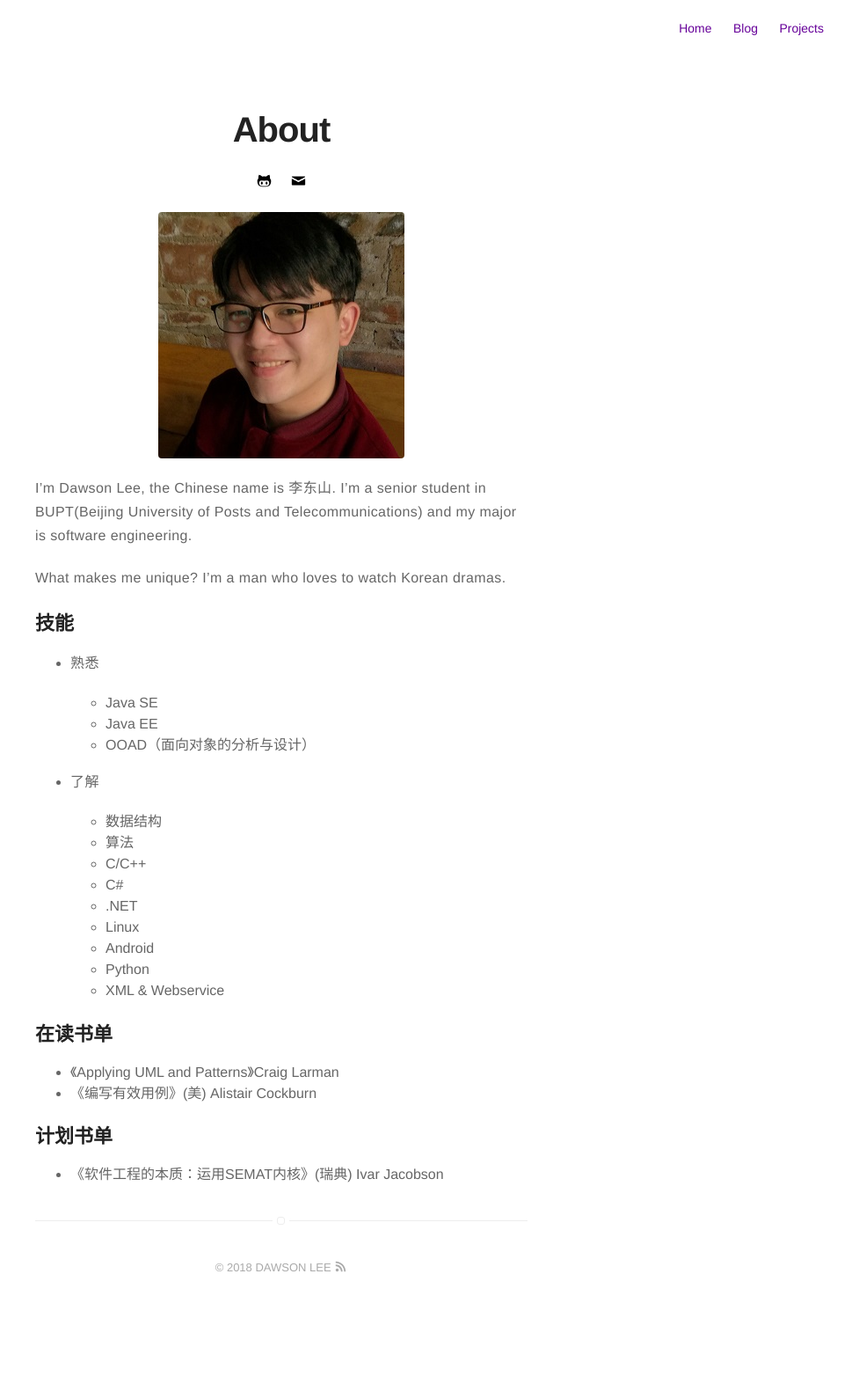
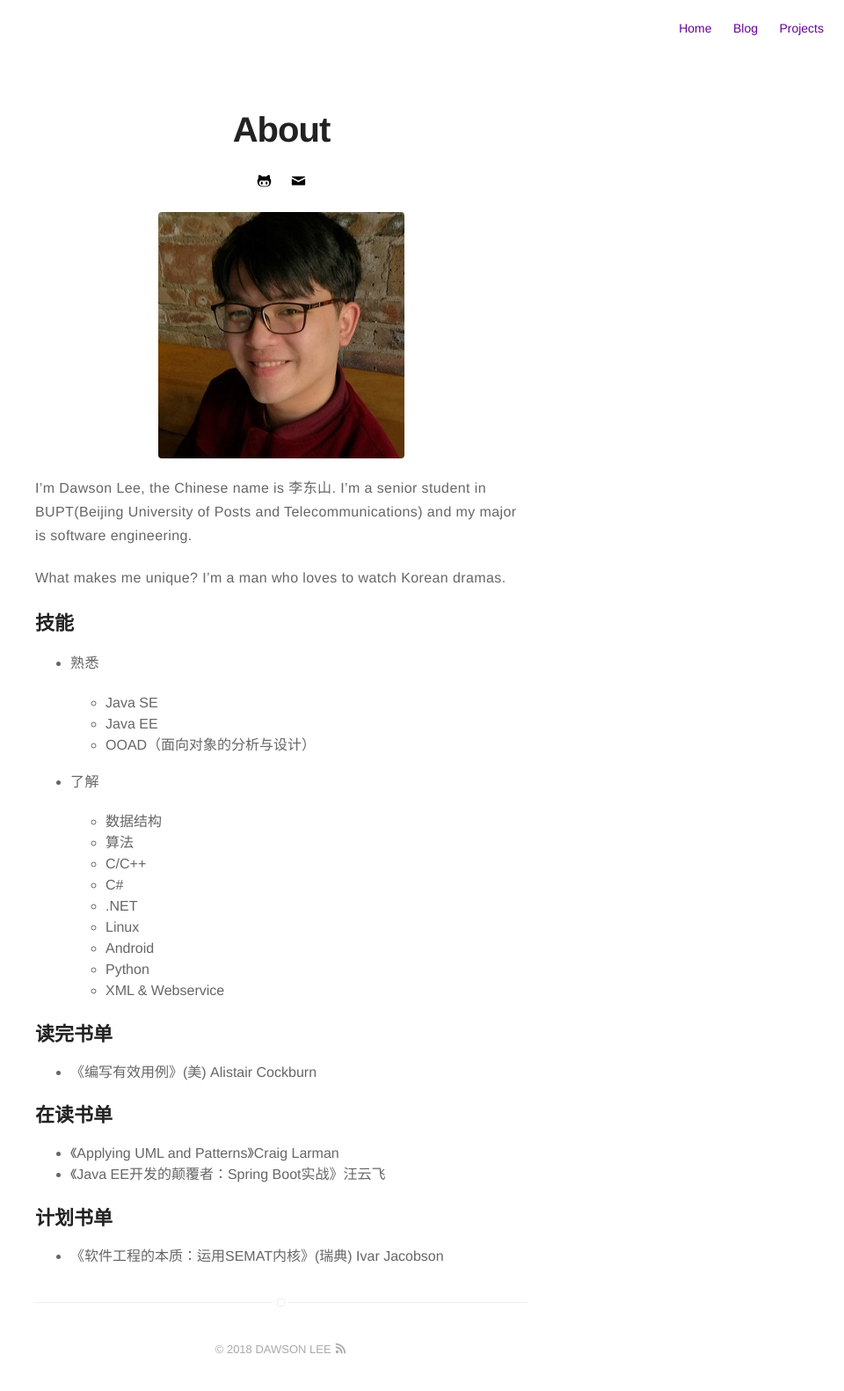
Before and after one commit to dawsonlee1790/dawsonlee1790.github.io, a Jekyll site: the page built from about.md, in a window 1280 px wide. Shown: the whole page at 88% size, without its empty margins (320-1280 px from the left). Built offline with Jekyll 4.4.1, drawn with Linux system fonts in a browser that asks for light colours; before the commit the page ends 1488 px from its top, so only the background shows below that.

Commit message:
修改书单

```diff
--- a/about.md
+++ b/about.md
@@ -33,11 +33,14 @@ What makes me unique? I'm a man who loves to watch Korean dramas.
     *  Python
     *  XML & Webservice
 
+## 读完书单
+
+* 《编写有效用例》(美) Alistair Cockburn
 
 ## 在读书单
 
 * 《Applying UML and Patterns》Craig Larman
-* 《编写有效用例》(美) Alistair Cockburn
+* 《Java EE开发的颠覆者：Spring Boot实战》汪云飞
 
 ## 计划书单
 
```
